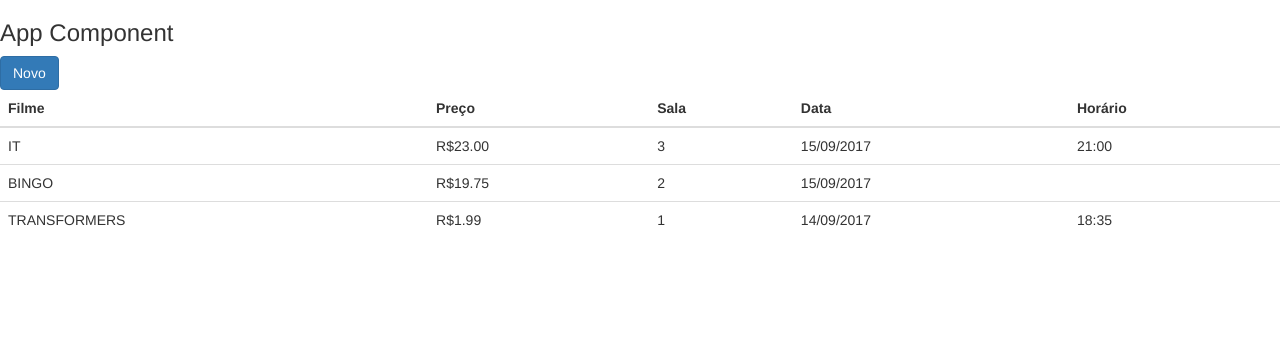
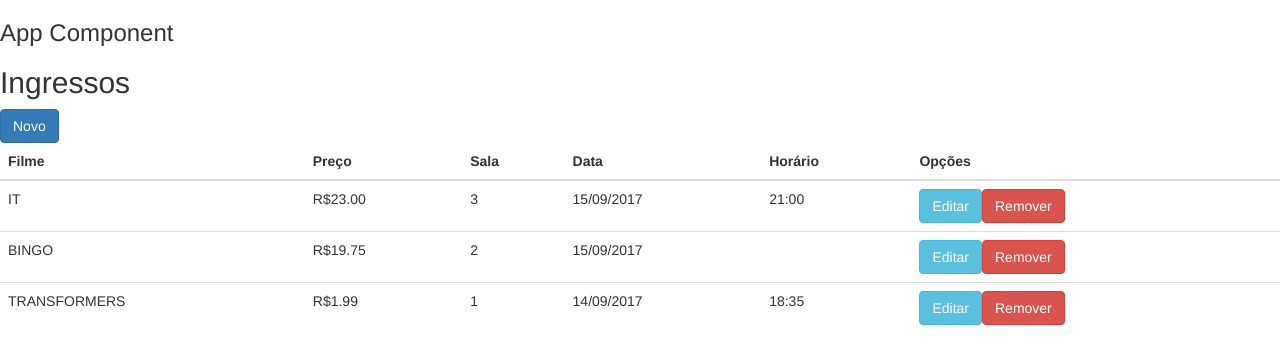
Before and after one commit to yurilc/t-treinamento-angular-2, an Angular app in the folder ingressos/: page / in a window 1280 px wide. Shown: the top 364 px of the page. Built offline with nearby package versions, Linux system fonts and the light colour scheme.

Commit message:
finalizado componentes do ingresso

```diff
--- a/ingressos/src/app/app.component.html
+++ b/ingressos/src/app/app.component.html
@@ -1,3 +1,5 @@
 <h3>App Component</h3>
 
-<app-ingresso-list></app-ingresso-list>
+<app-ingresso-list>
+    <h2>Ingressos</h2>
+</app-ingresso-list>
--- a/ingressos/src/app/ingressos/ingresso-form/ingresso-form.component.ts
+++ b/ingressos/src/app/ingressos/ingresso-form/ingresso-form.component.ts
@@ -1,4 +1,4 @@
-import { Component, OnInit, Output, EventEmitter } from '@angular/core';
+import { Component, OnChanges, OnInit, Output, Input, EventEmitter } from '@angular/core';
 
 import { Ingresso } from '../ingresso.model';
 
@@ -7,21 +7,33 @@ import { Ingresso } from '../ingresso.model';
   templateUrl: './ingresso-form.component.html',
   styleUrls: ['./ingresso-form.component.css']
 })
-export class IngressoFormComponent implements OnInit {
+export class IngressoFormComponent implements OnChanges, OnInit {
 
   @Output('onSave') ingressoSalvo = new EventEmitter<Ingresso>();
+  @Output('onUpdate') ingressoAtualizado = new EventEmitter<Ingresso>();
   @Output('onCancel') cancelar = new EventEmitter();
 
+  @Input()
   ingresso: Ingresso = new Ingresso();
 
+  @Input() index: number;
+
   constructor() { }
+
+  ngOnChanges() {
+    console.log('OnChanges');
+  }
 
   ngOnInit() {
   }
 
   onSave() {
     console.log('IngressoFormComponent.onSave()', this.ingresso);
-    this.ingressoSalvo.emit(this.ingresso);
+    if(this.index > -1) {
+      this.ingressoAtualizado.emit(this.ingresso);
+    } else {
+      this.ingressoSalvo.emit(this.ingresso);
+    }
   }
 
   onCancel() {
--- a/ingressos/src/app/ingressos/ingresso-list.component.html
+++ b/ingressos/src/app/ingressos/ingresso-list.component.html
@@ -1,10 +1,12 @@
-<div *ngIf="modo === 'listagem'">
+<ng-content></ng-content>
+
+<div *ngIf="!ingressoSelecionado; else ingressoForm">
     <button
         type="button"
         (click)="onNew()"
         class="btn btn-primary">Novo</button>
 
-    <table class="table">
+    <table class="table" *ngIf="ingressos.length > 0; else semIngresso">
         <thead>
             <tr>
                 <th>Filme</th>
@@ -12,25 +14,44 @@
                 <th>Sala</th>
                 <th>Data</th>
                 <th>Horário</th>
+                <th>Opções</th>
             </tr>
         </thead>
         <tbody>
-            <tr *ngFor="let ingresso of ingressos">
+            <tr *ngFor="let ingresso of ingressos; let i = index">
                 <td>{{ ingresso.titulo | uppercase }}</td>
                 <td>{{ ingresso.preco | currency : 'BRL': true }}</td>
                 <td>{{ ingresso.sala }}</td>
                 <td>{{ ingresso.data | date : 'dd/MM/yyyy' }}</td>
                 <td>{{ ingresso.horario }}</td>
+                <td>
+                    <button
+                        type="button"
+                        class="btn btn-info"
+                        (click)="onSelect(i)">Editar</button>
+
+                    <button
+                        type="button"
+                        class="btn btn-danger"
+                        (click)="onDelete(i)">Remover</button>
+                </td>
             </tr>
         </tbody>
     </table>
+    <ng-template #semIngresso>
+        <p>Nenhum ingresso disponível</p>
+    </ng-template>
 </div>
 
-<div class="row">
-    <div class="col-sm-offset-4 col-sm-4">
-        <app-ingresso-form
-            (onSave)="onSave($event)"
-            (onCancel)="onCancel()"
-            *ngIf="modo === 'cadastro'"></app-ingresso-form>
+<ng-template #ingressoForm>
+    <div class="row">
+        <div class="col-sm-offset-4 col-sm-4">
+            <app-ingresso-form
+                [ingresso]="ingressoSelecionado"
+                [index]="indexSelecionado"
+                (onSave)="onSave($event)"
+                (onUpdate)="onUpdate($event)"
+                (onCancel)="onCancel()"></app-ingresso-form>
+        </div>
     </div>
-</div>
+</ng-template>
--- a/ingressos/src/app/ingressos/ingresso-list.component.ts
+++ b/ingressos/src/app/ingressos/ingresso-list.component.ts
@@ -1,4 +1,5 @@
-import { Component } from '@angular/core';
+import { Component, OnChanges, OnInit, DoCheck, AfterContentInit,
+         AfterContentChecked, OnDestroy } from '@angular/core';
 
 import { Ingresso } from './ingresso.model';
 
@@ -6,9 +7,11 @@ import { Ingresso } from './ingresso.model';
     selector: 'app-ingresso-list',
     templateUrl: './ingresso-list.component.html'
 })
-export class IngressoListComponent {
+export class IngressoListComponent implements OnChanges, OnInit,
+    DoCheck, AfterContentInit, AfterContentChecked, OnDestroy {
 
-    modo = 'listagem';
+    ingressoSelecionado: Ingresso;
+    indexSelecionado = -1;
 
     ingressos: Ingresso[] = [
         new Ingresso('It', 23, 3, new Date(2017, 8, 15), '21:00'),
@@ -16,16 +19,55 @@ export class IngressoListComponent {
         new Ingresso('Transformers', 1.99, 1, new Date(2017, 8, 14), '18:35')
     ];
 
+    ngOnChanges() {
+        console.log('OnChanges');
+    }
+
+    ngOnInit() {
+        console.log('OnInit');
+    }
+
+    ngDoCheck() {
+        console.log('DoCheck');
+    }
+
+    ngAfterContentInit() {
+        console.log('AfterContentInit');
+    }
+
+    ngAfterContentChecked() {
+        console.log('AfterContentChecked');
+    }
+
+    ngOnDestroy() {
+        console.log('OnDestroy');
+    }
+
     onNew() {
-        this.modo = 'cadastro';
+        this.ingressoSelecionado = new Ingresso();
+        this.indexSelecionado = -1;
     }
 
     onSave(ingresso: Ingresso) {
         this.ingressos.push(ingresso);
-        this.modo = 'listagem';
+        this.ingressoSelecionado = undefined;
+    }
+
+    onUpdate(ingresso: Ingresso) {
+        this.ingressos.splice(this.indexSelecionado, 1, ingresso);
+        this.ingressoSelecionado = undefined;
     }
 
     onCancel() {
-        this.modo = 'listagem';
+        this.ingressoSelecionado = undefined;
+    }
+
+    onSelect(index: number) {
+        this.ingressoSelecionado = { ...this.ingressos[index] };
+        this.indexSelecionado = index;
+    }
+
+    onDelete(index: number) {
+        this.ingressos.splice(index, 1);
     }
 }
```
